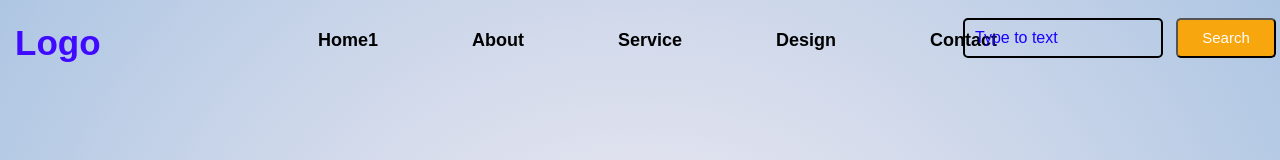
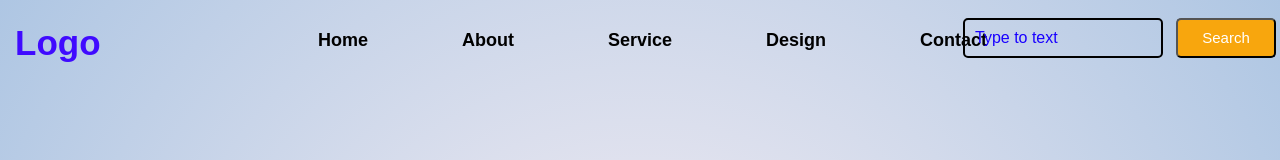
Before and after one commit to Gourahari12/learning-personal, a plain HTML site: page index.html in a window 1280 px wide. Shown: the top 160 px of the page. Drawn offline with Linux system fonts and the light colour scheme.

Commit message:
Update index.html

```diff
--- a/index.html
+++ b/index.html
@@ -14,7 +14,7 @@
             </div>
             <div class="menu">
                 <ul>
-                    <li><a href="#">Home1</a></li>
+                    <li><a href="#">Home</a></li>
                     <li><a href="#">About</a></li>
                     <li><a href="#">Service</a></li>
                     <li><a href="#">Design</a></li>
```
